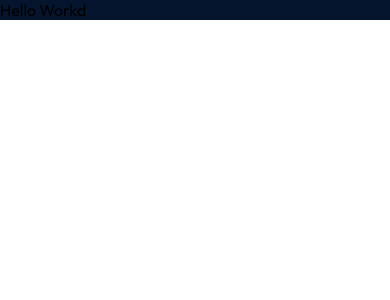
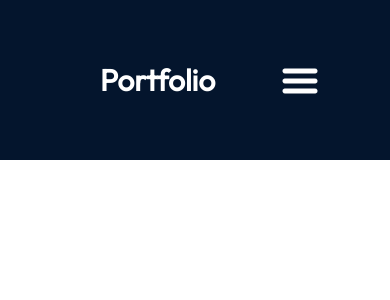
Before and after one commit to tanmayidev/portfolio-v1, a React (Vite) app: page / in a window 390 px wide. Shown: the top 300 px of the page. Built offline with nearby package versions, Linux system fonts and the light colour scheme.

Commit message:
feat: mQueries for Navbar

```diff
--- a/src/App.tsx
+++ b/src/App.tsx
@@ -1,7 +1,12 @@
 import styles from "./App.module.css";
+import { Navbar } from "./components/Navbar/Navbar";
 
 function App() {
-  return <div className={styles.App}>Hello Workd</div>;
+  return (
+    <div className={styles.App}>
+      <Navbar />
+    </div>
+  );
 }
 
 export default App;
--- /dev/null
+++ b/src/components/Navbar/Navbar.module.css
@@ -0,0 +1,81 @@
+@import "../../vars.css";
+
+.navbar {
+  position: relative;
+  display: flex;
+  align-items: center;
+  justify-content: space-between;
+  padding: 61px;
+  z-index: 2;
+  margin: 0 10%;
+}
+
+.title {
+  font-size: 30px;
+  font-weight: 600;
+  text-decoration: none;
+  color: var(--color-text);
+}
+
+.menuBtn {
+  display: none;
+}
+
+.menu {
+  display: flex;
+}
+
+.menuItems {
+  display: flex;
+  gap: 47px;
+  list-style: none;
+}
+
+.menuItems a {
+  font-size: 25px;
+  color: var(--color-text);
+  text-decoration: none;
+}
+
+@media screen and (max-width: 830px) {
+  .navbar {
+    flex-direction: column;
+    align-items: flex-start;
+  }
+
+  .menu {
+    position: absolute;
+    right: 0;
+    margin-right: 10%;
+    flex-direction: column;
+    align-items: flex-end;
+    gap: 11px;
+    z-index: 3;
+  }
+
+  .menuBtn {
+    display: block;
+    cursor: pointer;
+  }
+
+  .menuItems {
+    display: none;
+    flex-direction: column;
+    align-items: center;
+    gap: 13px;
+    border-radius: 10px;
+    background: rgb(25, 55, 109); /*fallback*/
+    background: linear-gradient(
+      0deg,
+      rgba(25, 55, 109, 0.2) 0%,
+      rgba(25, 55, 109, 1) 100%
+    );
+    padding: 24px 33px;
+    box-shadow: 0 0 4px rgba(0, 0, 0, 0.25);
+  }
+
+  .menuOpen {
+    display: flex;
+    z-index: 1;
+  }
+}
--- /dev/null
+++ b/src/components/Navbar/Navbar.tsx
@@ -0,0 +1,46 @@
+import React, { useState } from "react";
+import styles from "./Navbar.module.css";
+import { getImageUrl } from "../../util";
+
+export const Navbar = () => {
+  const [menuOpen, setMenuOpen] = useState(false);
+
+  return (
+    <nav className={styles.navbar}>
+      <a className={styles.title} href="/">
+        Portfolio
+      </a>
+      <div className={styles.menu}>
+        <img
+          className={styles.menuBtn}
+          src={
+            menuOpen
+              ? getImageUrl("nav/closeIcon.png")
+              : getImageUrl("nav/menuIcon.png")
+          }
+          alt="menu-btn"
+          onClick={() => setMenuOpen(!menuOpen)}
+        />
+        <ul
+          className={`${styles.menuItems} ${menuOpen && styles.menuOpen}`}
+          onClick={() => {
+            setMenuOpen(false);
+          }}
+        >
+          <li>
+            <a href="#about">About</a>
+          </li>
+          <li>
+            <a href="#experience">Experience</a>
+          </li>
+          <li>
+            <a href="#projects">Projects</a>
+          </li>
+          <li>
+            <a href="#contact">Contact</a>
+          </li>
+        </ul>
+      </div>
+    </nav>
+  );
+};
--- a/src/util.ts
+++ b/src/util.ts
@@ -1,3 +1,3 @@
 export const getImageUrl = (path: string): string => {
-  return new URL(`assets/${path}`, import.meta.url).href;
+  return new URL(`/assets/${path}`, import.meta.url).href;
 };
```
